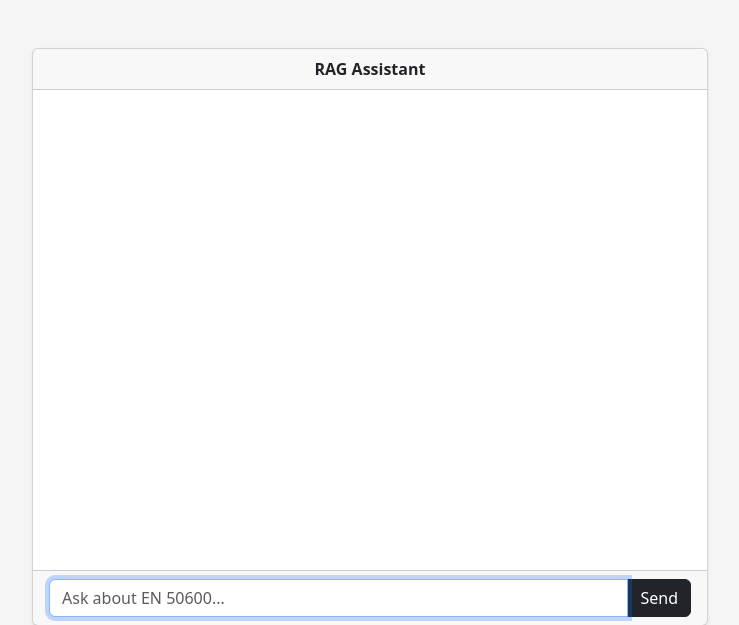
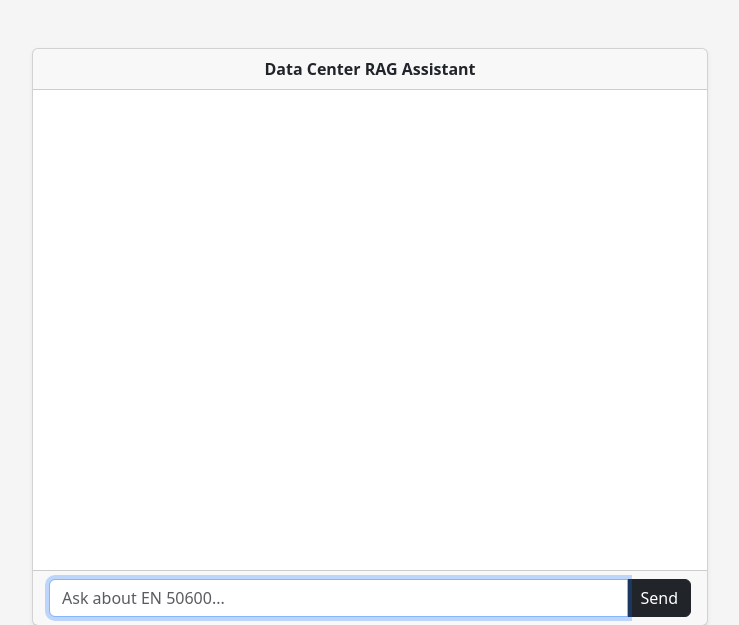
Before and after one commit to drizzlle/RAG-Assistant, a Django app: page / in a window 1280 px wide. Shown: the top 625 px of the page, without its empty margins (270-1009 px from the left). Run offline with Django 5.2, Linux system fonts and the light colour scheme.

```diff
--- a/templates/search_results.html
+++ b/templates/search_results.html
@@ -34,7 +34,7 @@
 <body>
     <div class="container py-5" style="max-width: 700px;">
         <div class="card shadow-sm">
-            <div class="card-header text-center fw-semibold">RAG Assistant</div>
+            <div class="card-header text-center fw-semibold">Data Center RAG Assistant</div>
             <div class="card-body p-3" id="chat"></div>
             <div class="card-footer">
                 <div class="input-group">
```
Also changed, not shown: README.md, 3 other files.
